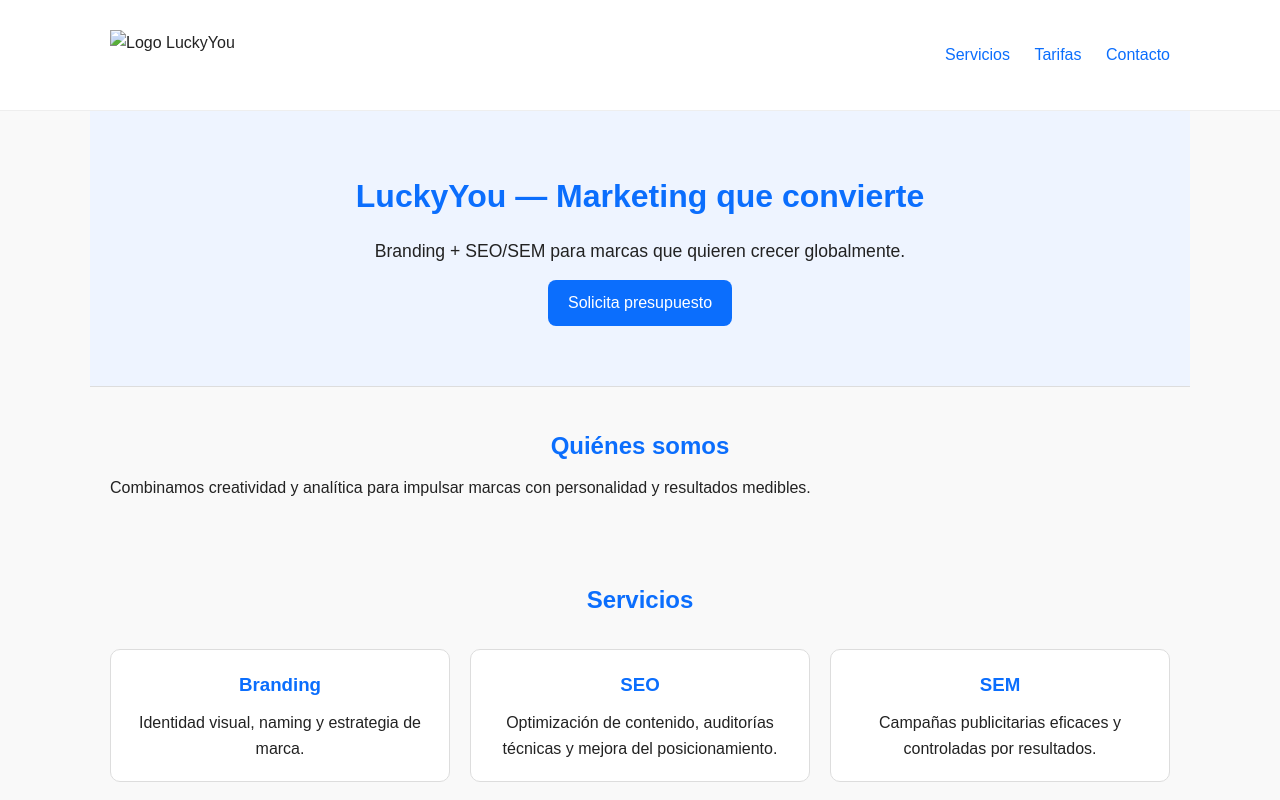
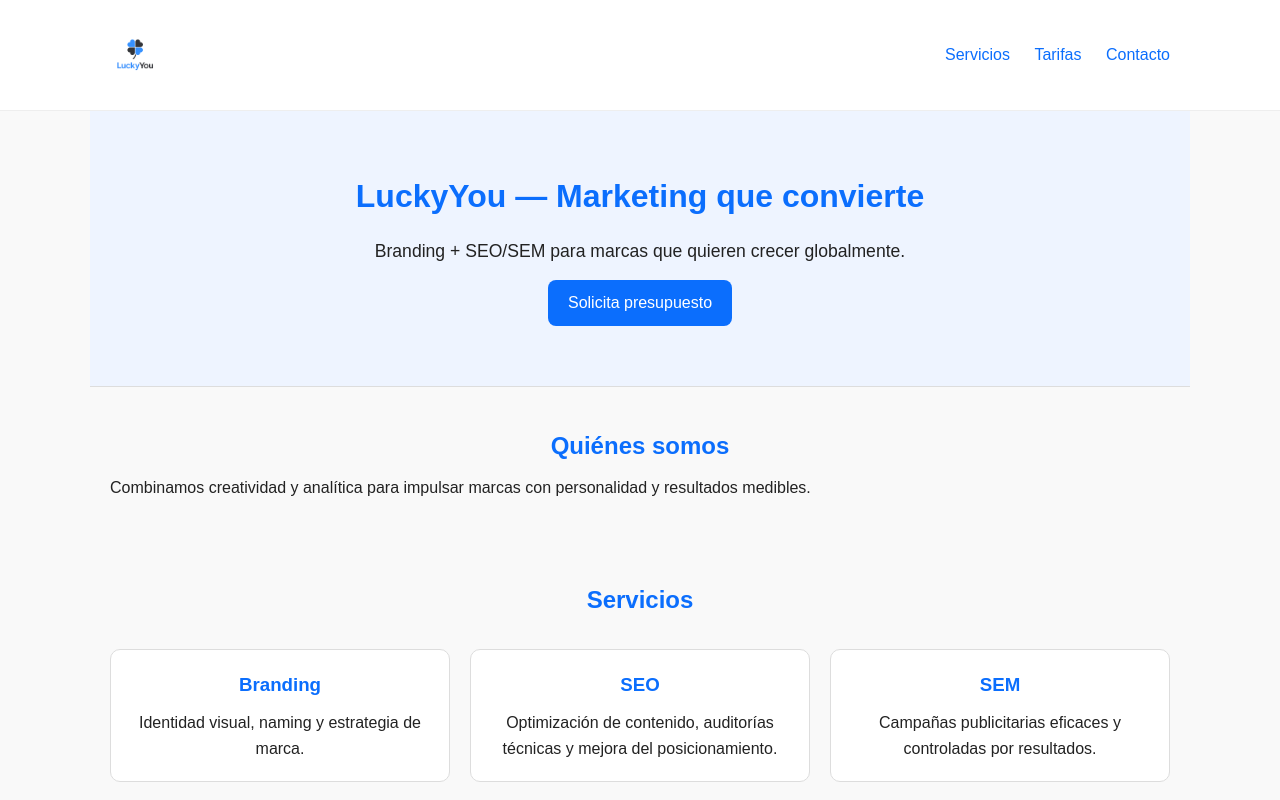
Before and after one commit to claudine20/luckyyou-sprint1, a plain HTML site: page index.html in a window 1280 px wide. Shown: the top 800 px of the page. Drawn offline with Linux system fonts and the light colour scheme.

Commit message:
Update index.html

```diff
--- a/index.html
+++ b/index.html
@@ -13,7 +13,7 @@
   <!-- Encabezado -->
   <header class="site-header">
     <div class="container">
-      <img src="assets/logo.png" alt="Logo LuckyYou" class="logo">
+      <img src="img/Logo.png" alt="Logo LuckyYou" class="logo">
       <nav class="nav">
         <a href="#servicios">Servicios</a>
         <a href="#tarifas">Tarifas</a>
```
